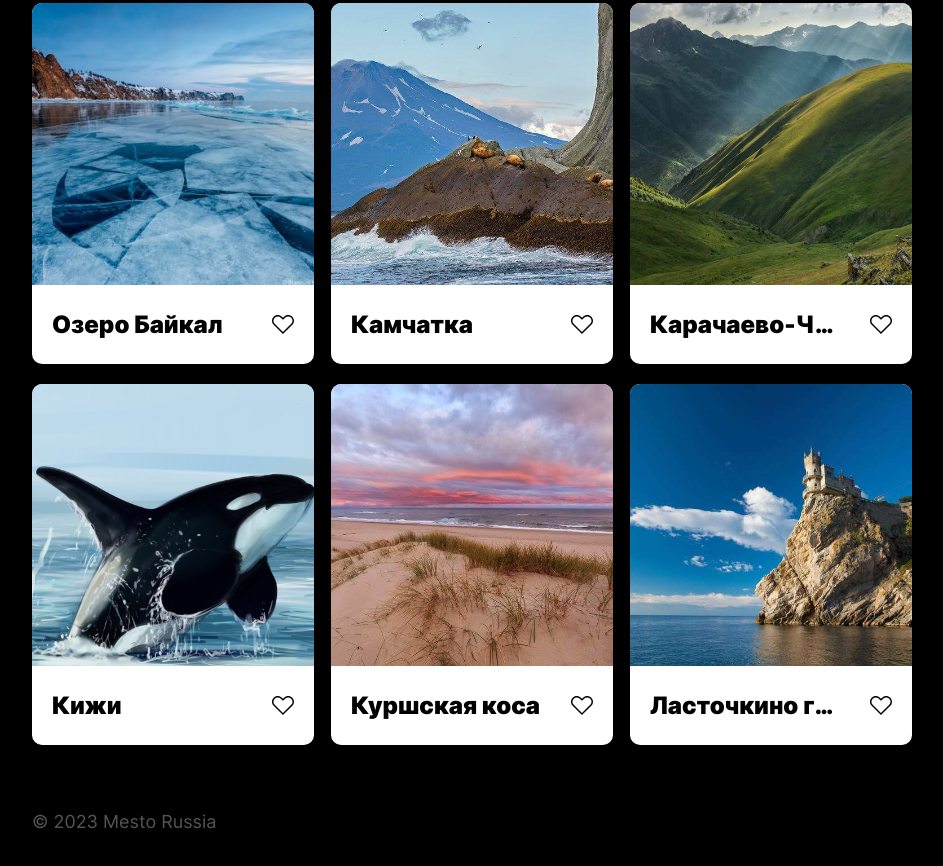
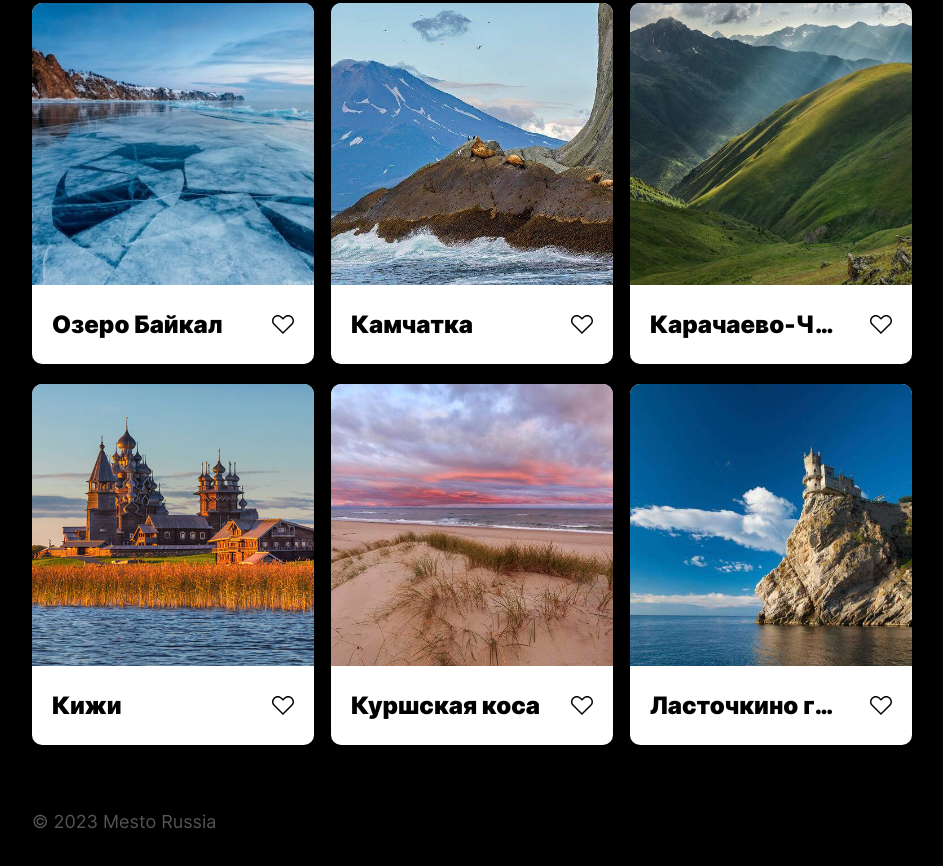
Before and after one commit to etokarsky/mesto-project, a plain HTML site: page index.html in a window 1280 px wide. Shown: the part 329-1195 px from the top of the page, without its empty margins (168-1111 px from the left). Drawn offline with Linux system fonts and the light colour scheme.

Commit message:
Исправляет src для одного изображения

```diff
--- a/index.html
+++ b/index.html
@@ -53,7 +53,7 @@
         </li>
 
         <li class="card">
-          <img class="card__image" src="images/kosatka.jpg" alt="Кижи">
+          <img class="card__image" src="images/place-kizhi.jpg" alt="Кижи">
           <div class="card__content">
             <h2 class="card__title">Кижи</h2>
             <button type="button" class="card__like-button"></button>
```
Also changed, not shown: images/kosatka.jpg (deleted).
